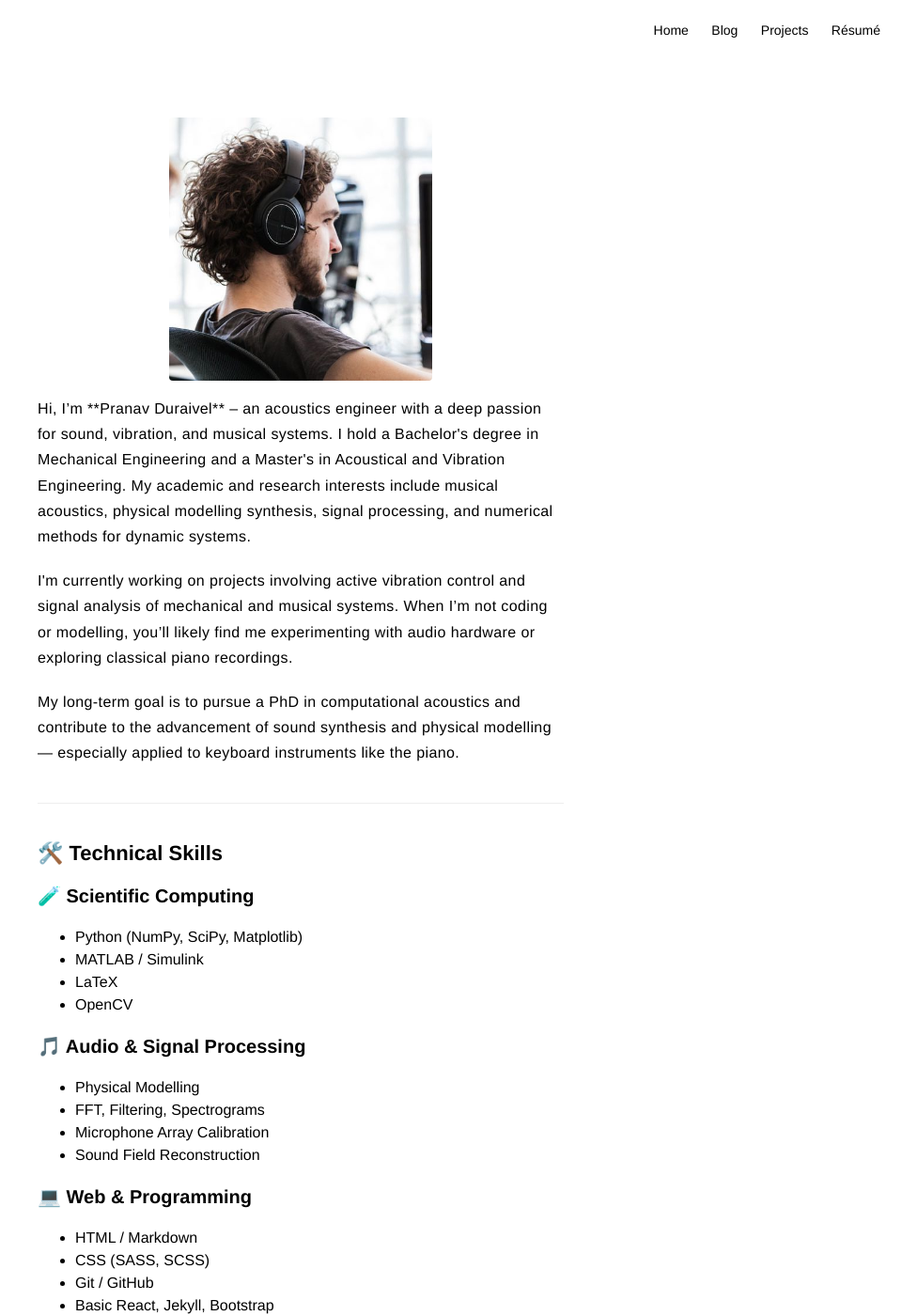
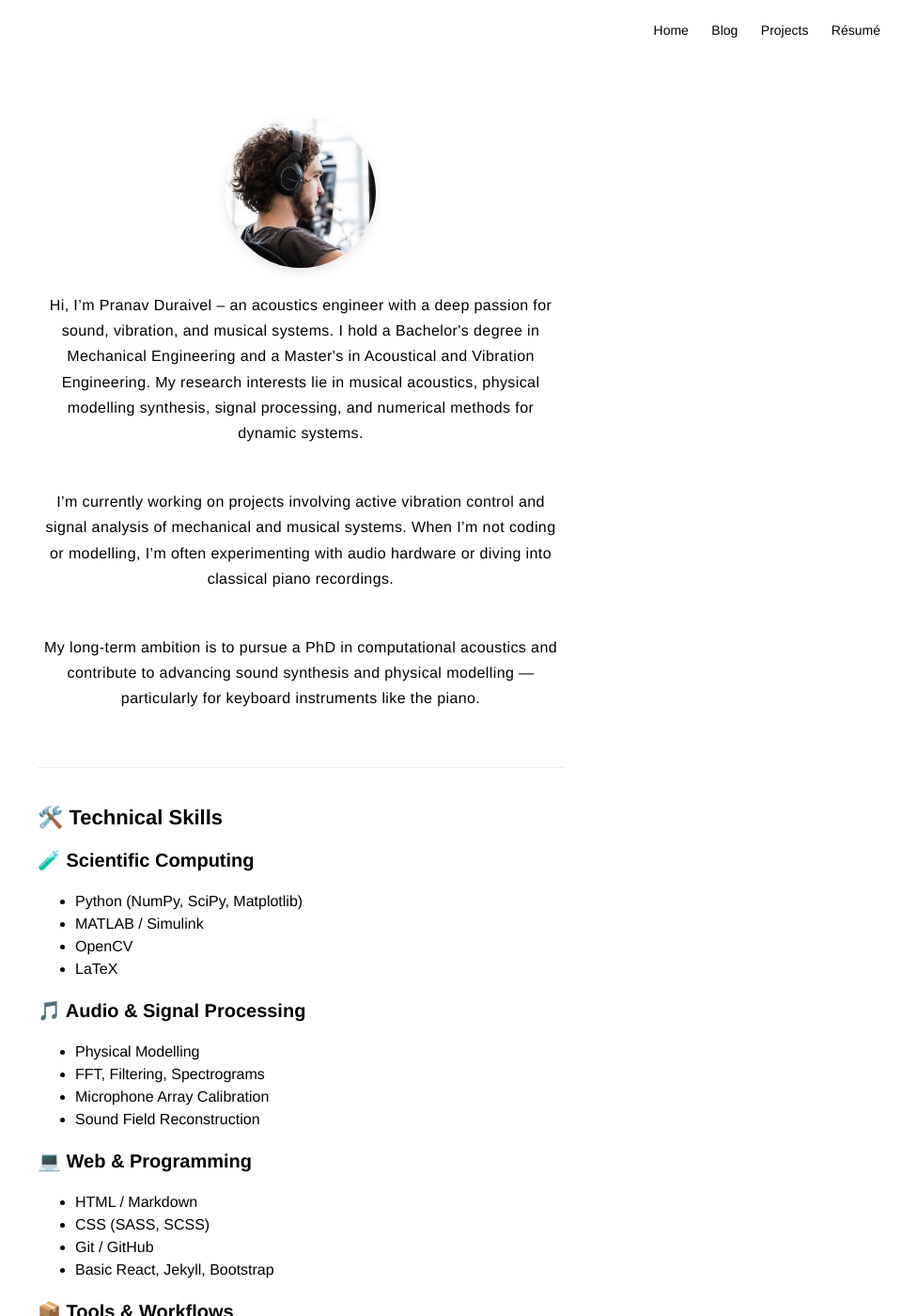
Before and after one commit to RickyPranav/RickyPranav.github.io, a Jekyll site: the page built from about.md, in a window 1280 px wide and 1400 px high. Shown: the whole window at 94% size, without its empty margins (320-1280 px from the left). Built offline with Jekyll 4.4.1, drawn with Linux system fonts in a browser that asks for light colours; nearby versions of some CDN libraries; some of the changed text lies outside the part shown.

Commit message:
Update about.md

```diff
--- a/about.md
+++ b/about.md
@@ -3,22 +3,27 @@ title: About
 layout: page
 ---
 
-<div class="about-wrapper">
+<div class="about-wrapper" style="display: flex; flex-direction: column; align-items: center; gap: 1rem; text-align: center; max-width: 800px; margin: 0 auto;">
 
-  <img class="profile-about" src="{% if site.external-image %}{{ site.picture }}{% else %}{{ site.url }}/{{ site.picture }}{% endif %}" alt="{{ site.title }} profile image" />
+  <img
+    class="profile-about"
+    src="{% if site.external-image %}{{ site.picture }}{% else %}{{ site.url }}/{{ site.picture }}{% endif %}"
+    alt="{{ site.title }} profile image"
+    style="width: 160px; height: 160px; object-fit: cover; border-radius: 50%; box-shadow: 0 4px 12px rgba(0,0,0,0.1);"
+    loading="lazy"
+  />
 
   <p>
-    Hi, I’m **Pranav Duraivel** – an acoustics engineer with a deep passion for sound, vibration, and musical systems. I hold a Bachelor's degree in Mechanical Engineering and a Master's in Acoustical and Vibration Engineering. My academic and research interests include musical acoustics, physical modelling synthesis, signal processing, and numerical methods for dynamic systems.
+    Hi, I’m <strong>Pranav Duraivel</strong> – an acoustics engineer with a deep passion for sound, vibration, and musical systems. I hold a Bachelor's degree in Mechanical Engineering and a Master's in Acoustical and Vibration Engineering. My research interests lie in musical acoustics, physical modelling synthesis, signal processing, and numerical methods for dynamic systems.
   </p>
 
   <p>
-    I'm currently working on projects involving active vibration control and signal analysis of mechanical and musical systems. When I’m not coding or modelling, you’ll likely find me experimenting with audio hardware or exploring classical piano recordings.
+    I’m currently working on projects involving active vibration control and signal analysis of mechanical and musical systems. When I’m not coding or modelling, I’m often experimenting with audio hardware or diving into classical piano recordings.
   </p>
 
   <p>
-    My long-term goal is to pursue a PhD in computational acoustics and contribute to the advancement of sound synthesis and physical modelling — especially applied to keyboard instruments like the piano.
+    My long-term ambition is to pursue a PhD in computational acoustics and contribute to advancing sound synthesis and physical modelling — particularly for keyboard instruments like the piano.
   </p>
-
 </div>
 
 ---
@@ -28,8 +33,8 @@ layout: page
 ### 🧪 Scientific Computing
 - Python (NumPy, SciPy, Matplotlib)
 - MATLAB / Simulink
+- OpenCV
 - LaTeX
-- OpenCV
 
 ### 🎵 Audio & Signal Processing
 - Physical Modelling
```
Also changed, not shown: other parts of about.md (+2 -1 lines).
